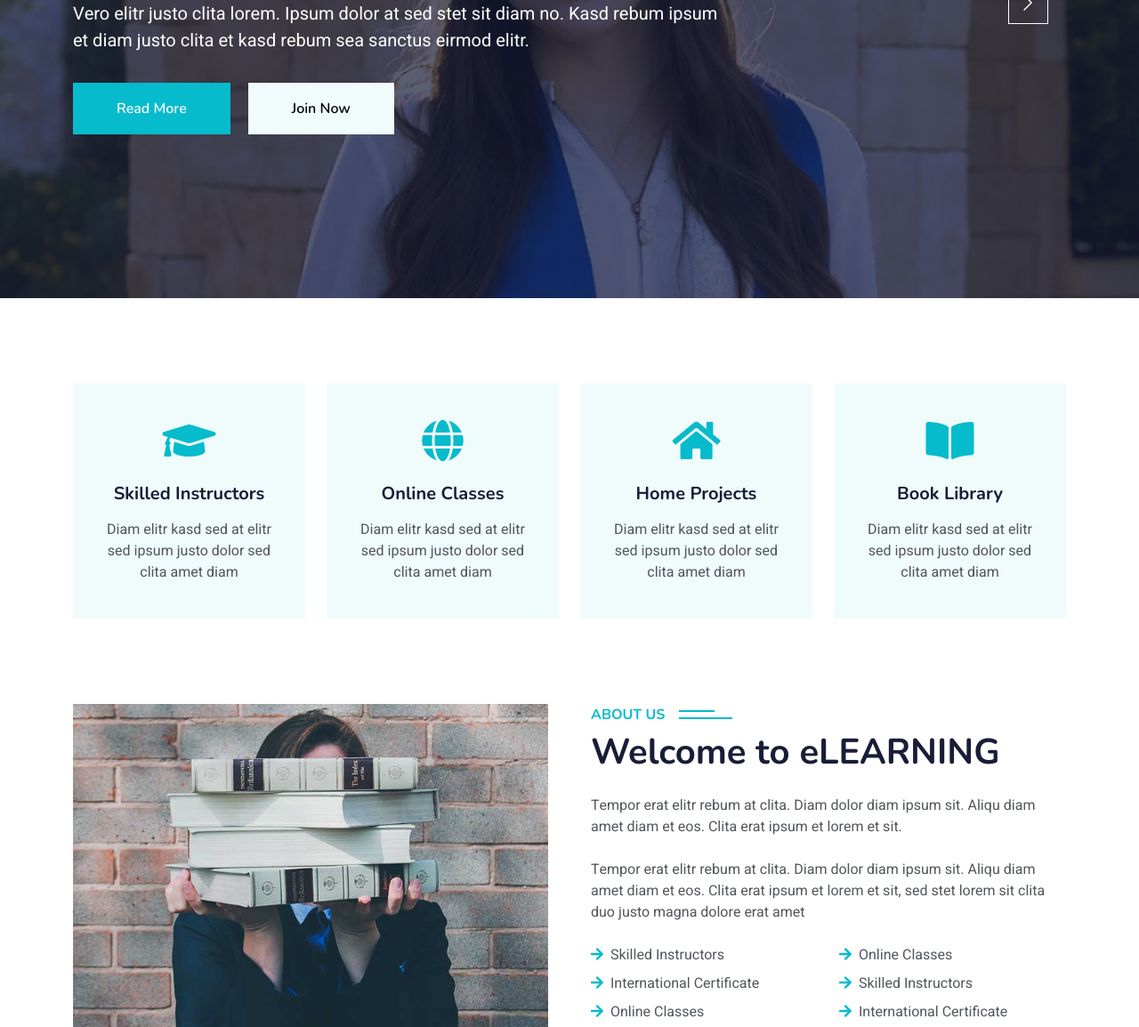
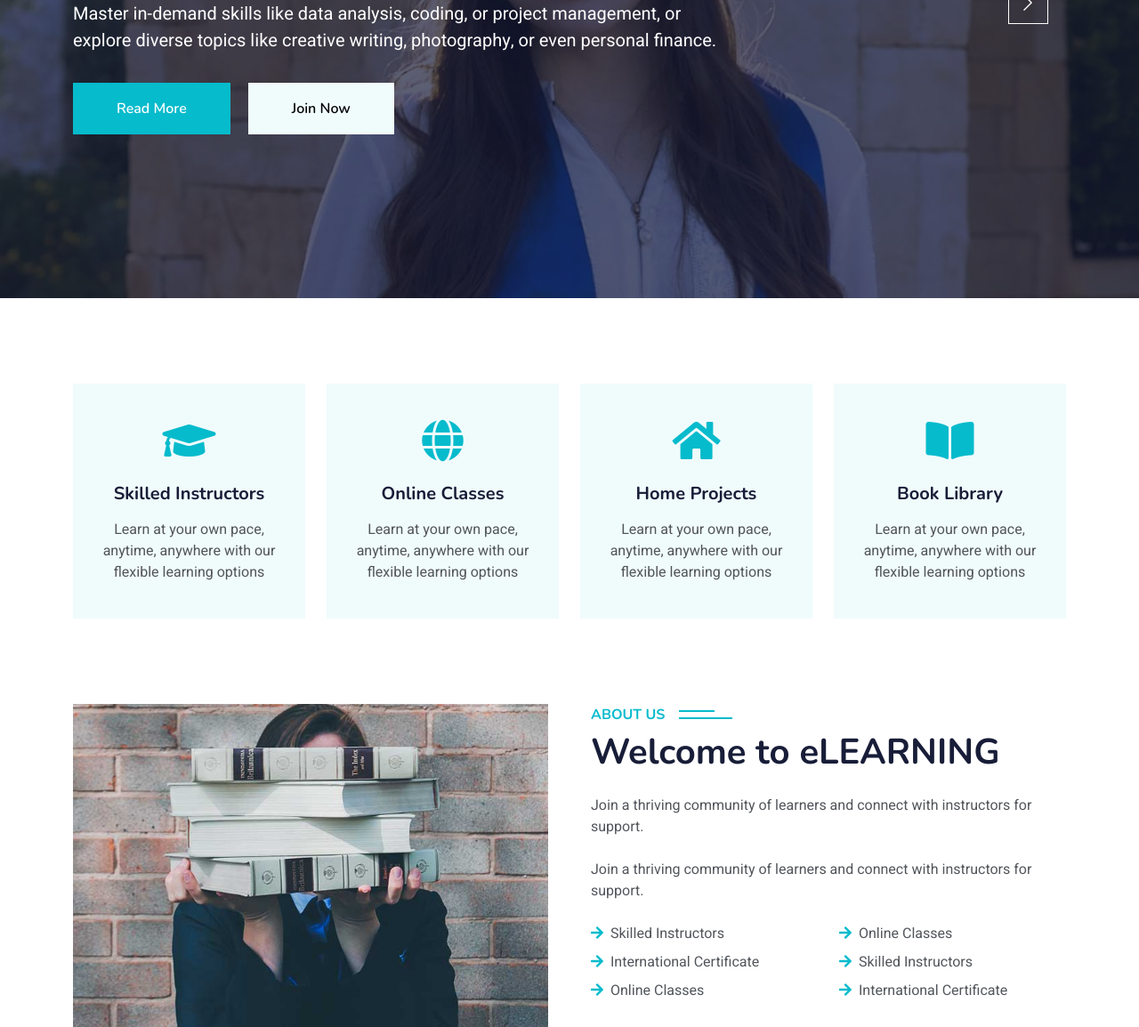
Before and after one commit to vincentMunywoki/elearning-web, a plain HTML site: page index.html in a window 1280 px wide. Shown: the part 460-1614 px from the top of the page at 89% size. Drawn offline with nearby package versions, Linux system fonts and the light colour scheme.

Commit message:
initial commit

```diff
--- a/index.html
+++ b/index.html
@@ -3,7 +3,7 @@
 
 <head>
     <meta charset="utf-8">
-    <title>eLEARNING - eLearning HTML Template</title>
+    <title>eLEARNING - eLearning HTML </title>
     <meta content="width=device-width, initial-scale=1.0" name="viewport">
     <meta content="" name="keywords">
     <meta content="" name="description">
@@ -81,7 +81,7 @@
                             <div class="col-sm-10 col-lg-8">
                                 <h5 class="text-primary text-uppercase mb-3 animated slideInDown">Best Online Courses</h5>
                                 <h1 class="display-3 text-white animated slideInDown">The Best Online Learning Platform</h1>
-                                <p class="fs-5 text-white mb-4 pb-2">Vero elitr justo clita lorem. Ipsum dolor at sed stet sit diam no. Kasd rebum ipsum et diam justo clita et kasd rebum sea sanctus eirmod elitr.</p>
+                                <p class="fs-5 text-white mb-4 pb-2"> Master in-demand skills like data analysis, coding, or project management, or explore diverse topics like creative writing, photography, or even personal finance. .</p>
                                 <a href="" class="btn btn-primary py-md-3 px-md-5 me-3 animated slideInLeft">Read More</a>
                                 <a href="" class="btn btn-light py-md-3 px-md-5 animated slideInRight">Join Now</a>
                             </div>
@@ -97,7 +97,7 @@
                             <div class="col-sm-10 col-lg-8">
                                 <h5 class="text-primary text-uppercase mb-3 animated slideInDown">Best Online Courses</h5>
                                 <h1 class="display-3 text-white animated slideInDown">Get Educated Online From Your Home</h1>
-                                <p class="fs-5 text-white mb-4 pb-2">Vero elitr justo clita lorem. Ipsum dolor at sed stet sit diam no. Kasd rebum ipsum et diam justo clita et kasd rebum sea sanctus eirmod elitr.</p>
+                                <p class="fs-5 text-white mb-4 pb-2"> Master in-demand skills like data analysis, coding, or project management, or explore diverse topics like creative writing, photography, or even personal finance. </p>
                                 <a href="" class="btn btn-primary py-md-3 px-md-5 me-3 animated slideInLeft">Read More</a>
                                 <a href="" class="btn btn-light py-md-3 px-md-5 animated slideInRight">Join Now</a>
                             </div>
@@ -119,7 +119,7 @@
                         <div class="p-4">
                             <i class="fa fa-3x fa-graduation-cap text-primary mb-4"></i>
                             <h5 class="mb-3">Skilled Instructors</h5>
-                            <p>Diam elitr kasd sed at elitr sed ipsum justo dolor sed clita amet diam</p>
+                            <p>Learn at your own pace, anytime, anywhere with our flexible learning options</p>
                         </div>
                     </div>
                 </div>
@@ -128,7 +128,7 @@
                         <div class="p-4">
                             <i class="fa fa-3x fa-globe text-primary mb-4"></i>
                             <h5 class="mb-3">Online Classes</h5>
-                            <p>Diam elitr kasd sed at elitr sed ipsum justo dolor sed clita amet diam</p>
+                            <p>Learn at your own pace, anytime, anywhere with our flexible learning options</p>
                         </div>
                     </div>
                 </div>
@@ -137,7 +137,7 @@
                         <div class="p-4">
                             <i class="fa fa-3x fa-home text-primary mb-4"></i>
                             <h5 class="mb-3">Home Projects</h5>
-                            <p>Diam elitr kasd sed at elitr sed ipsum justo dolor sed clita amet diam</p>
+                            <p>Learn at your own pace, anytime, anywhere with our flexible learning options</p>
                         </div>
                     </div>
                 </div>
@@ -146,7 +146,7 @@
                         <div class="p-4">
                             <i class="fa fa-3x fa-book-open text-primary mb-4"></i>
                             <h5 class="mb-3">Book Library</h5>
-                            <p>Diam elitr kasd sed at elitr sed ipsum justo dolor sed clita amet diam</p>
+                            <p>Learn at your own pace, anytime, anywhere with our flexible learning options</p>
                         </div>
                     </div>
                 </div>
@@ -168,8 +168,8 @@
                 <div class="col-lg-6 wow fadeInUp" data-wow-delay="0.3s">
                     <h6 class="section-title bg-white text-start text-primary pe-3">About Us</h6>
                     <h1 class="mb-4">Welcome to eLEARNING</h1>
-                    <p class="mb-4">Tempor erat elitr rebum at clita. Diam dolor diam ipsum sit. Aliqu diam amet diam et eos. Clita erat ipsum et lorem et sit.</p>
-                    <p class="mb-4">Tempor erat elitr rebum at clita. Diam dolor diam ipsum sit. Aliqu diam amet diam et eos. Clita erat ipsum et lorem et sit, sed stet lorem sit clita duo justo magna dolore erat amet</p>
+                    <p class="mb-4">Join a thriving community of learners and connect with instructors for support.</p>
+                    <p class="mb-4">Join a thriving community of learners and connect with instructors for support. </p>
                     <div class="row gy-2 gx-4 mb-4">
                         <div class="col-sm-6">
                             <p class="mb-0"><i class="fa fa-arrow-right text-primary me-2"></i>Skilled Instructors</p>
@@ -222,7 +222,7 @@
                                 <img class="img-fluid" src="img/cat-2.jpg" alt="">
                                 <div class="bg-white text-center position-absolute bottom-0 end-0 py-2 px-3" style="margin: 1px;">
                                     <h5 class="m-0">Graphic Design</h5>
-                                    <small class="text-primary">49 Courses</small>
+                                    <small class="text-primary">47 Courses</small>
                                 </div>
                             </a>
                         </div>
@@ -231,7 +231,7 @@
                                 <img class="img-fluid" src="img/cat-3.jpg" alt="">
                                 <div class="bg-white text-center position-absolute bottom-0 end-0 py-2 px-3" style="margin: 1px;">
                                     <h5 class="m-0">Video Editing</h5>
-                                    <small class="text-primary">49 Courses</small>
+                                    <small class="text-primary">45 Courses</small>
                                 </div>
                             </a>
                         </div>
@@ -242,7 +242,7 @@
                         <img class="img-fluid position-absolute w-100 h-100" src="img/cat-4.jpg" alt="" style="object-fit: cover;">
                         <div class="bg-white text-center position-absolute bottom-0 end-0 py-2 px-3" style="margin:  1px;">
                             <h5 class="m-0">Online Marketing</h5>
-                            <small class="text-primary">49 Courses</small>
+                            <small class="text-primary">40 Courses</small>
                         </div>
                     </a>
                 </div>
@@ -543,7 +543,7 @@ pen_spark
                 </div>
                 <div class="col-lg-3 col-md-6">
                     <h4 class="text-white mb-3">Newsletter</h4>
-                    <p>Dolor amet sit justo amet elitr clita ipsum elitr est.</p>
+                    <p>Join a thriving community of learners and connect with instructors for support.</p>
                     <div class="position-relative mx-auto" style="max-width: 400px;">
                         <input class="form-control border-0 w-100 py-3 ps-4 pe-5" type="text" placeholder="Your email">
                         <button type="button" class="btn btn-primary py-2 position-absolute top-0 end-0 mt-2 me-2">SignUp</button>
```
Also changed, not shown: 404.html (+1 -1 lines).
